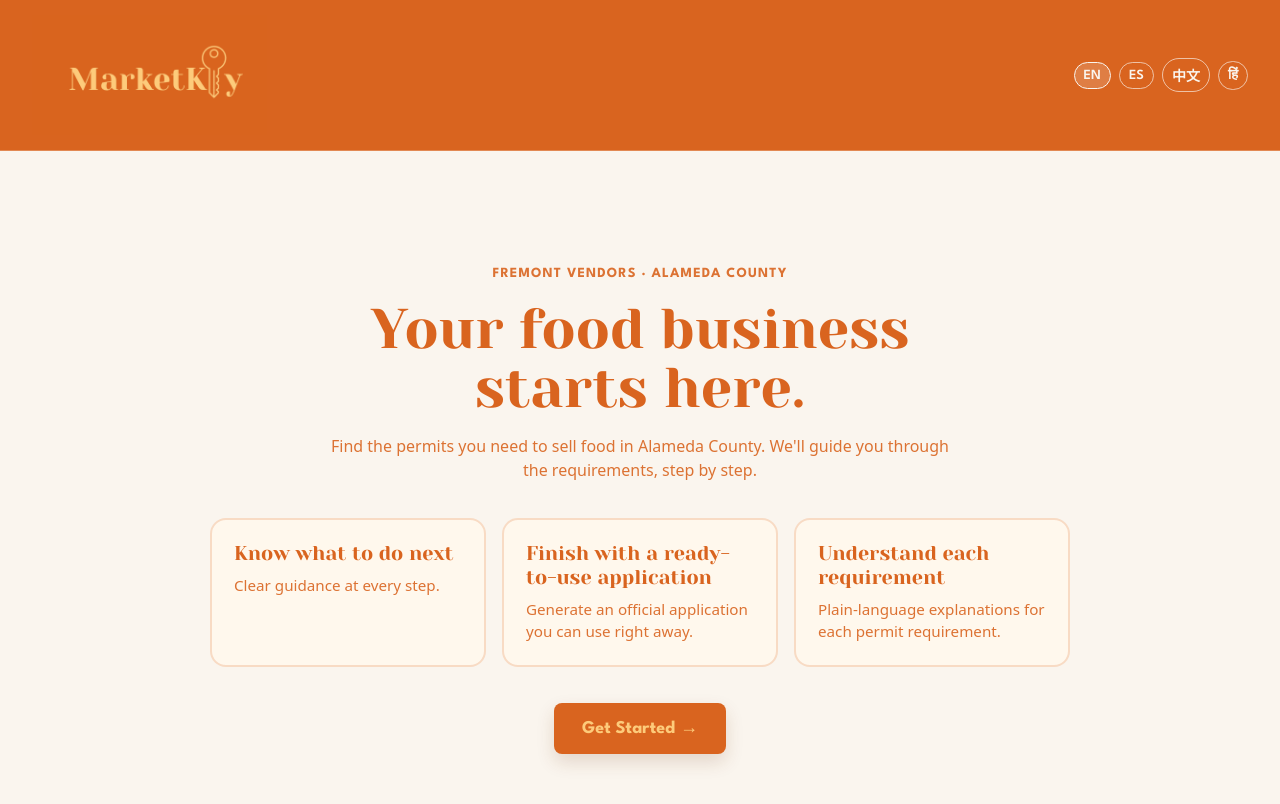
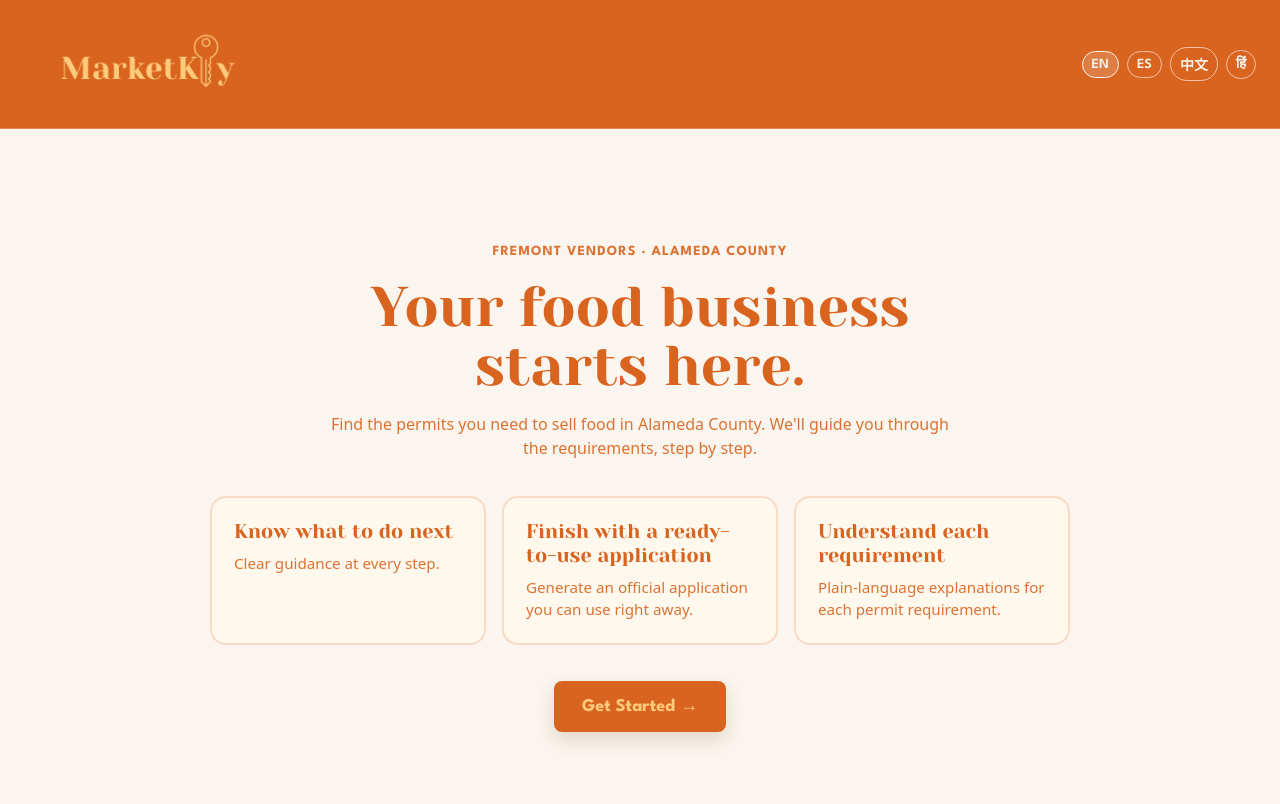
Before and after one commit to aksharabharath/MarketKey, a website: page main code/index.html in a window 1280 px wide. Drawn offline with nearby package versions, Linux system fonts and the light colour scheme.

Commit message:
Update style.css

```diff
--- a/main code/style.css
+++ b/main code/style.css
@@ -133,7 +133,7 @@
 body, #view-app { background-color: #faf5ee; background-image: none; color: #d9641f; }
 .site-header { gap: 16px; background-color: #d9641f; color: #faf5ee; border-bottom: 1px solid rgba(250, 245, 238, 0.25); }
 header img { height: 120px !important; width: auto !important; max-height: none !important; object-fit: contain; }
-header { padding: 15px 32px !important; display: flex; justify-content: space-between; align-items: center; }
+header { padding: 4px 24px !important; display: flex; justify-content: space-between; align-items: center; }
 .site-header #startOverBtn { color: #faf5ee; }
 .site-header .lang-pill { border-color: rgba(250, 245, 238, 0.65); color: #faf5ee; }
 .site-header .lang-pill:hover, .site-header .lang-pill:focus-visible, .site-header .lang-pill.active { border-color: #faf5ee; background-color: rgba(250, 245, 238, 0.18); }
```
